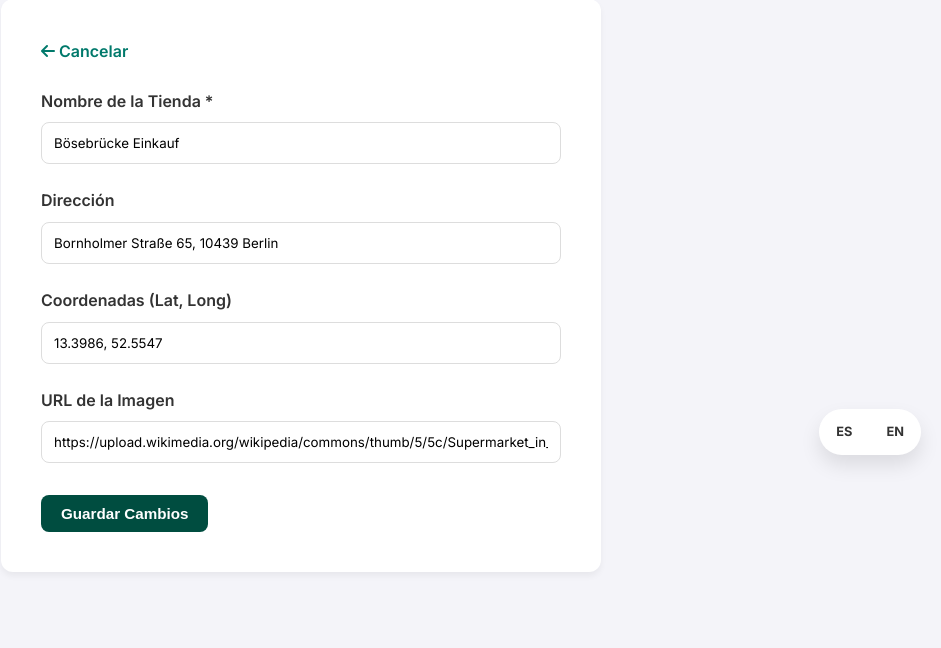
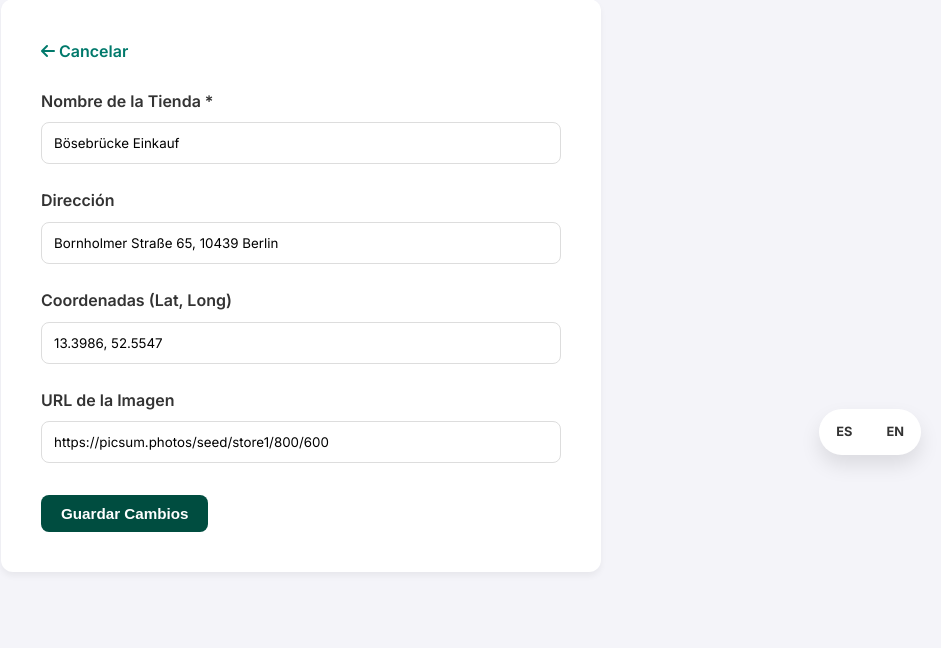
Before and after one commit to Enrichpg/P2-XDEI, a Flask app: page /stores/edit/1 in a window 1280 px wide. Shown: the part 325-973 px from the top of the page, without its empty margins (339-1280 px from the left). Run offline with Flask 3, Linux system fonts and the light colour scheme; some libraries are stand-ins or nearby versions.

Commit message:
fix: map tiles, reliable picsum seeds and SVG placeholder
- Map tiles in store list and details now use the valid {s} subdomain
  for OpenStreetMap to ensure load balancing and prevent blocking.
- seed_data() uses stable picsum.photos URLs instead of Wikimedia
  to prevent broken inline images.
- Added a reliable SVG placeholder (as .png) so onerror fallbacks
  work correctly across the application.

```diff
--- a/app.py
+++ b/app.py
@@ -109,16 +109,16 @@ def seed_data():
 
     # Create Products
     products_data = [
-        ("Apples", 0.99, "S", "ES", "#FF5733", "https://upload.wikimedia.org/wikipedia/commons/thumb/1/15/Red_Apple.jpg/800px-Red_Apple.jpg"),
-        ("Bananas", 1.49, "M", "EC", "#FFD700", "https://upload.wikimedia.org/wikipedia/commons/thumb/8/8a/Banana-Chocolate-Chip-Cookies-Recipe.jpg/640px-Banana-Chocolate-Chip-Cookies-Recipe.jpg"),
-        ("Coconuts", 2.99, "M", "PH", "#8B4513", "https://upload.wikimedia.org/wikipedia/commons/thumb/f/f2/Coconut_on_white_background.jpg/640px-Coconut_on_white_background.jpg"),
-        ("Melons", 4.99, "XL", "ES", "#90EE90", "https://upload.wikimedia.org/wikipedia/commons/thumb/e/ef/Melon_2.jpg/640px-Melon_2.jpg"),
-        ("Kiwi Fruits", 1.89, "S", "NZ", "#6B8E23", "https://upload.wikimedia.org/wikipedia/commons/thumb/d/d3/Kiwi_aka.jpg/640px-Kiwi_aka.jpg"),
-        ("Strawberries", 2.49, "S", "ES", "#DC143C", "https://upload.wikimedia.org/wikipedia/commons/thumb/2/29/PerfectStrawberry.jpg/640px-PerfectStrawberry.jpg"),
-        ("Raspberries", 3.29, "S", "FR", "#C71585", "https://upload.wikimedia.org/wikipedia/commons/thumb/9/90/Hapus_Mango.jpg/640px-Hapus_Mango.jpg"),
-        ("Pineapples", 1.89, "L", "CR", "#FFA500", "https://upload.wikimedia.org/wikipedia/commons/thumb/c/cb/Pineapple_and_cross_section.jpg/800px-Pineapple_and_cross_section.jpg"),
-        ("Oranges", 1.29, "M", "ES", "#FF8C00", "https://upload.wikimedia.org/wikipedia/commons/thumb/4/43/Oranges_and_orange_juice.jpg/800px-Oranges_and_orange_juice.jpg"),
-        ("Grapes", 2.19, "S", "IT", "#800080", "https://upload.wikimedia.org/wikipedia/commons/thumb/b/bb/Table_grapes_on_white.jpg/800px-Table_grapes_on_white.jpg")
+        ("Apples", 0.99, "S", "ES", "#FF5733", "https://picsum.photos/seed/product1/400/300"),
+        ("Bananas", 1.49, "M", "EC", "#FFD700", "https://picsum.photos/seed/product2/400/300"),
+        ("Coconuts", 2.99, "M", "PH", "#8B4513", "https://picsum.photos/seed/product3/400/300"),
+        ("Melons", 4.99, "XL", "ES", "#90EE90", "https://picsum.photos/seed/product4/400/300"),
+        ("Kiwi Fruits", 1.89, "S", "NZ", "#6B8E23", "https://picsum.photos/seed/product5/400/300"),
+        ("Strawberries", 2.49, "S", "ES", "#DC143C", "https://picsum.photos/seed/product6/400/300"),
+        ("Raspberries", 3.29, "S", "FR", "#C71585", "https://picsum.photos/seed/product7/400/300"),
+        ("Pineapples", 1.89, "L", "CR", "#FFA500", "https://picsum.photos/seed/product8/400/300"),
+        ("Oranges", 1.29, "M", "ES", "#FF8C00", "https://picsum.photos/seed/product9/400/300"),
+        ("Grapes", 2.19, "S", "IT", "#800080", "https://picsum.photos/seed/product10/400/300")
     ]
     products = []
     for p in products_data:
@@ -129,10 +129,10 @@ def seed_data():
 
     # Create Stores
     stores_data = [
-        ("Bösebrücke Einkauf", "Bornholmer Straße 65, 10439 Berlin", "13.3986, 52.5547", "https://upload.wikimedia.org/wikipedia/commons/thumb/5/5c/Supermarket_in_Amsterdam.jpg/1280px-Supermarket_in_Amsterdam.jpg", "https://bosebrucke.example.com", "+49 30 1234567", "DE", 1500, "Main Berlin flagship store located near the famous Bösebrücke bridge in Prenzlauer Berg."),
-        ("Checkpoint Markt", "Friedrichstraße 44, 10969 Berlin", "13.3903, 52.5075", "https://upload.wikimedia.org/wikipedia/commons/thumb/e/e4/Supermarkt.jpg/1280px-Supermarkt.jpg", "https://checkpoint.example.com", "+49 30 2345678", "DE", 2200, "Historic Kreuzberg store near Checkpoint Charlie. Specialises in international products."),
-        ("East Side Galleria", "Mühlenstrasse 10, 10243 Berlin", "13.4447, 52.5031", "https://upload.wikimedia.org/wikipedia/commons/thumb/5/5c/Supermarket_in_Amsterdam.jpg/1280px-Supermarket_in_Amsterdam.jpg", "https://eastside.example.com", "+49 30 3456789", "DE", 1800, "Trendy Friedrichshain store adjacent to the East Side Gallery, Berlin art wall landmark."),
-        ("Tower Trödelmarkt", "Panoramastraße 1A, 10178 Berlin", "13.4094, 52.5208", "https://upload.wikimedia.org/wikipedia/commons/thumb/e/e4/Supermarkt.jpg/1280px-Supermarkt.jpg", "https://tower.example.com", "+49 30 4567890", "DE", 3000, "Premium store in Berlin Mitte, steps from the TV Tower and Museum Island.")
+        ("Bösebrücke Einkauf", "Bornholmer Straße 65, 10439 Berlin", "13.3986, 52.5547", "https://picsum.photos/seed/store1/800/600", "https://bosebrucke.example.com", "+49 30 1234567", "DE", 1500, "Main Berlin flagship store located near the famous Bösebrücke bridge in Prenzlauer Berg."),
+        ("Checkpoint Markt", "Friedrichstraße 44, 10969 Berlin", "13.3903, 52.5075", "https://picsum.photos/seed/store2/800/600", "https://checkpoint.example.com", "+49 30 2345678", "DE", 2200, "Historic Kreuzberg store near Checkpoint Charlie. Specialises in international products."),
+        ("East Side Galleria", "Mühlenstrasse 10, 10243 Berlin", "13.4447, 52.5031", "https://picsum.photos/seed/store3/800/600", "https://eastside.example.com", "+49 30 3456789", "DE", 1800, "Trendy Friedrichshain store adjacent to the East Side Gallery, Berlin art wall landmark."),
+        ("Tower Trödelmarkt", "Panoramastraße 1A, 10178 Berlin", "13.4094, 52.5208", "https://picsum.photos/seed/store4/800/600", "https://tower.example.com", "+49 30 4567890", "DE", 3000, "Premium store in Berlin Mitte, steps from the TV Tower and Museum Island.")
     ]
     stores = []
     for s in stores_data:
```
Also changed, not shown: templates/store_detail.html (+5 -6 lines), static/img/placeholder.png.
